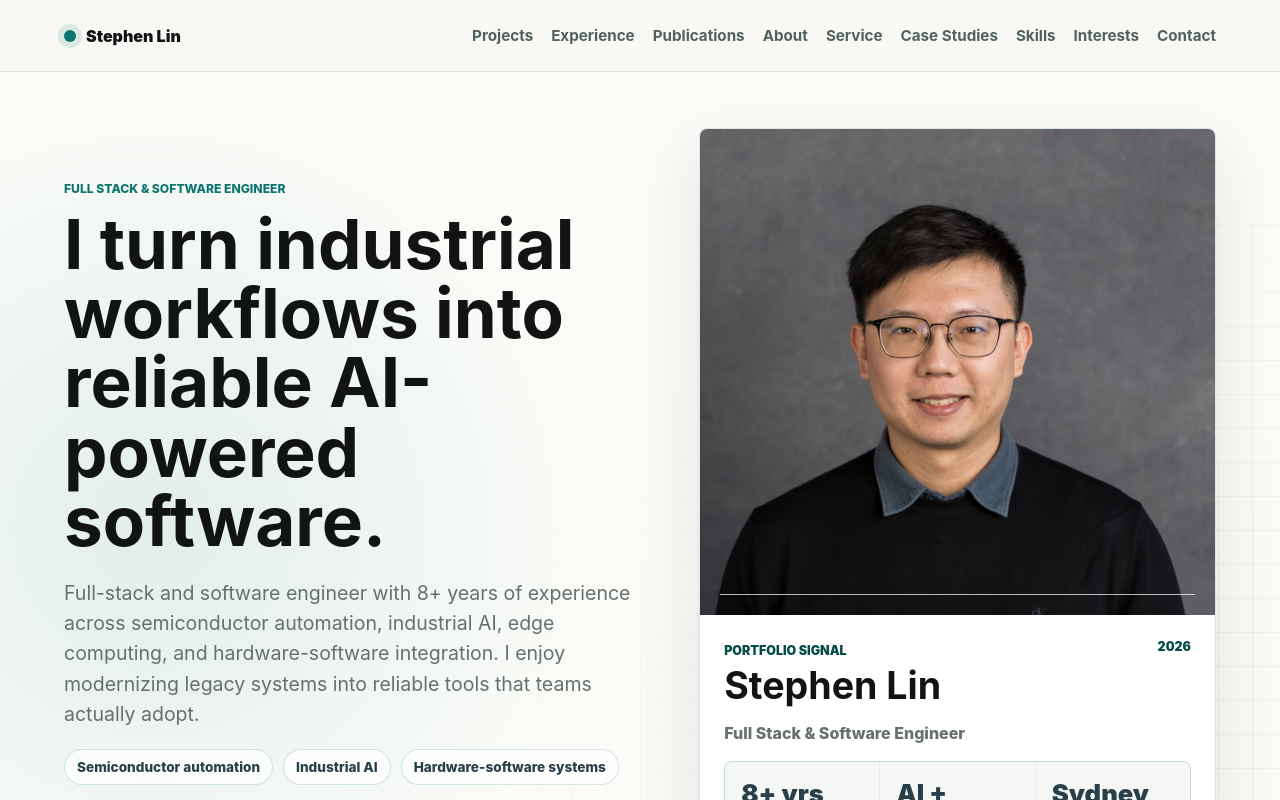
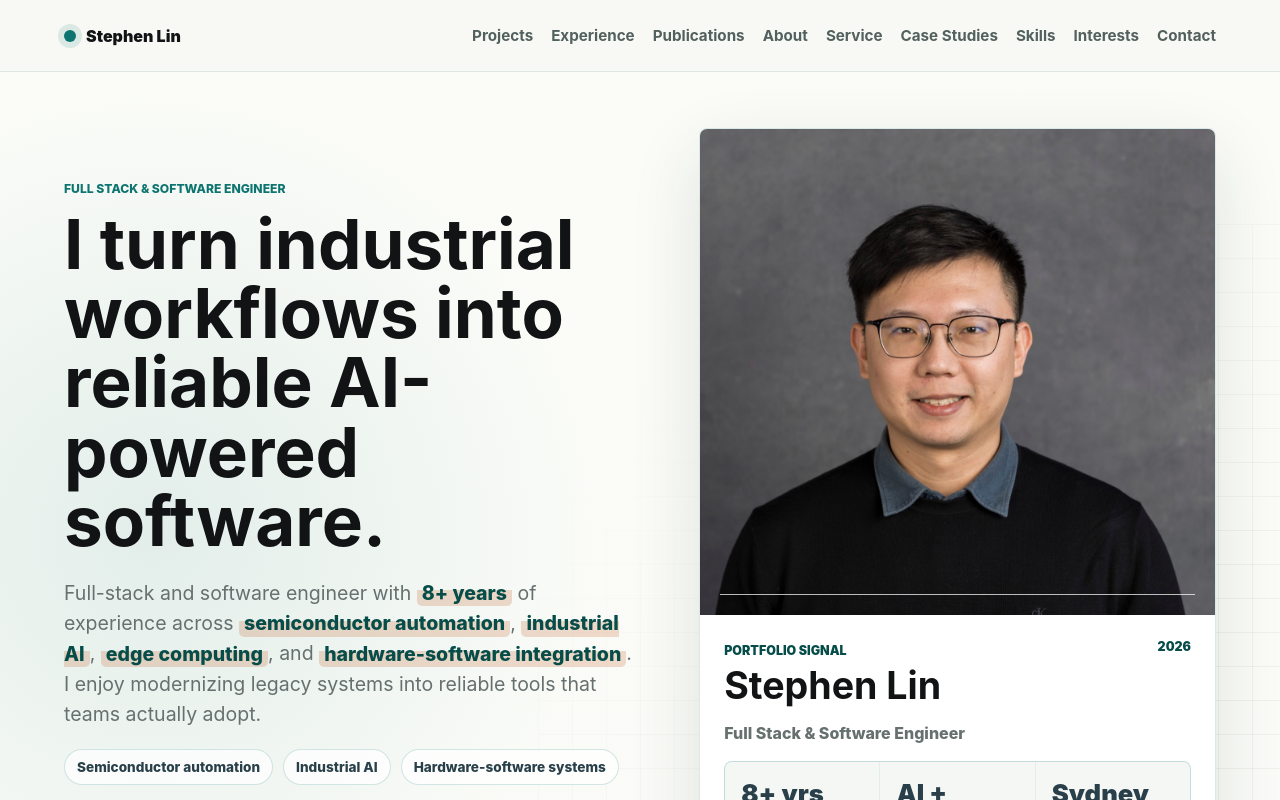
Before and after one commit to stephentclin/stephentclin.github.io, a React (Vite) app: page / in a window 1280 px wide. Shown: the top 800 px of the page. Built offline with nearby package versions, Linux system fonts and the light colour scheme.

Commit message:
add some highlight words, and achievement in TSMC

```diff
--- a/src/data/experience.js
+++ b/src/data/experience.js
@@ -1,7 +1,7 @@
 export const experience = [
   {
     role: "Full Stack Engineer",
-    company: "Taiwan Semiconductor Manufacturing Cooperation (TSMC)",
+    company: "Taiwan Semiconductor Manufacturing Co. (TSMC)",
     period: "Sep 2022 - Oct 2025",
     logo: {
       src: "/images/logo-tsmc.svg",
@@ -11,9 +11,10 @@ export const experience = [
       "Built manufacturing automation systems using React, TypeScript, C#, Python, and Oracle SQL.",
       "Engineered ASP.NET Core RESTful APIs for large-scale real-time production data.",
       "Used ELK Stack for log analysis, reducing troubleshooting time by more than 10%.",
-      "Modernized legacy systems into an integrated platform adopted across 18 global factories.",
       "Established CI/CD pipelines with Docker, Kubernetes, and Azure DevOps.",
     ],
+    achievement:
+      "Refactored several legacy systems into an integrated system for 18 global factories, boosting adoption from 0% to 90% within two years and increasing the order auto-fill rate from 5% to 50%.",
   },
   {
     role: "Software Engineer",
--- a/src/main.jsx
+++ b/src/main.jsx
@@ -20,6 +20,71 @@ const navItems = [
   ["Interests", "#interests"],
   ["Contact", "#contact"],
 ];
+
+const highlightPhrases = [
+  "8+ years",
+  "semiconductor automation",
+  "industrial AI",
+  "edge computing",
+  "hardware-software integration",
+  "React",
+  "TypeScript",
+  "C#",
+  "Python",
+  "Oracle SQL",
+  "ASP.NET Core",
+  "real-time production data",
+  "ELK Stack",
+  "more than 10%",
+  "18 global factories",
+  "Docker",
+  "Kubernetes",
+  "Azure DevOps",
+  "PID",
+  "FFT",
+  "machine learning",
+  "TensorFlow",
+  "patented and published",
+  "90% adoption",
+  "0% to 90%",
+  "within two years",
+  "5% to 50%",
+  "20 micrometers",
+  "Data Science & AI",
+  "Cybersecurity",
+  "WMA 83",
+  "GPA 4.03 / 4.3",
+  "GPA 3.89 / 4.3",
+  "TSMC Foundation",
+  "remote elementary schools",
+  "hands-on learning",
+  "Airballers",
+  "Sydney Social Basketball",
+  "USYD club activities",
+];
+
+const highlightMatcher = new RegExp(
+  `(${highlightPhrases
+    .slice()
+    .sort((a, b) => b.length - a.length)
+    .map((phrase) => phrase.replace(/[.*+?^${}()|[\]\\]/g, "\\$&"))
+    .join("|")})`,
+  "g",
+);
+
+function HighlightText({ text }) {
+  if (!text) return null;
+
+  return text.split(highlightMatcher).map((part, index) =>
+    highlightPhrases.includes(part) ? (
+      <mark className="text-highlight" key={`${part}-${index}`}>
+        {part}
+      </mark>
+    ) : (
+      part
+    ),
+  );
+}
 
 function ExternalLink({ href, children }) {
   if (!href) return null;
@@ -68,7 +133,9 @@ function Hero() {
       <div className="hero-copy">
         <p className="eyebrow">{profile.role}</p>
         <h1>{profile.headline}</h1>
-        <p className="lead">{profile.summary}</p>
+        <p className="lead">
+          <HighlightText text={profile.summary} />
+        </p>
         <div className="signal-row" aria-label="Professional highlights">
           {profile.highlights.map((item) => (
             <span key={item}>{item}</span>
@@ -134,7 +201,9 @@ function ProjectCard({ project }) {
       </div>
       <div>
         <h3>{project.name}</h3>
-        <p>{project.summary}</p>
+        <p>
+          <HighlightText text={project.summary} />
+        </p>
         <div className="tag-row">
           {project.stack.map((item) => (
             <span className="tag" key={item}>
@@ -172,7 +241,7 @@ function Experience() {
         <p className="eyebrow">Experience</p>
         <h2>Industrial software, automation, and AI systems</h2>
         <p>
-          Experience shaped by production environments: real-time data, factory workflows, hardware integration, and systems that need to be adopted by users at scale.
+          <HighlightText text="Experience shaped by production environments: real-time data, factory workflows, hardware integration, and systems that need to be adopted by users at scale." />
         </p>
       </div>
       <div className="experience-list">
@@ -194,9 +263,16 @@ function Experience() {
             </div>
             <ul>
               {job.highlights.map((item) => (
-                <li key={item}>{item}</li>
+                <li key={item}>
+                  <HighlightText text={item} />
+                </li>
               ))}
             </ul>
+            {job.achievement ? (
+              <div className="achievement-callout">
+                <strong>Achievement:</strong> <HighlightText text={job.achievement} />
+              </div>
+            ) : null}
           </article>
         ))}
       </div>
@@ -212,7 +288,7 @@ function Publications() {
           <p className="eyebrow">Publications & patent</p>
           <h2>Applied machine-tool research and intellectual property</h2>
           <p>
-            Published and patented work from industrial machine-tool software research, connecting CNC control, tool management, and intelligent value-added applications.
+            <HighlightText text="Published and patented work from industrial machine-tool software research, connecting CNC control, tool management, and intelligent value-added applications." />
           </p>
         </div>
         <div className="publication-list">
@@ -240,7 +316,7 @@ function About() {
         <article className="about-card about-intro">
           <h3>Current focus</h3>
           <p>
-            I am continuing my Computer Science studies at the University of Sydney, focusing on Data Science & AI and Cybersecurity. My academic path connects software engineering with industrial systems, machine learning, signal processing, and practical automation.
+            <HighlightText text="I am continuing my Computer Science studies at the University of Sydney, focusing on Data Science & AI and Cybersecurity. My academic path connects software engineering with industrial systems, machine learning, signal processing, and practical automation." />
           </p>
         </article>
         <div className="education-list">
@@ -259,7 +335,9 @@ function About() {
                   </p>
                 </div>
               </div>
-              <p>{item.focus}</p>
+              <p>
+                <HighlightText text={item.focus} />
+              </p>
             </article>
           ))}
         </div>
@@ -280,12 +358,14 @@ function CaseStudies() {
               <h3>{study.title}</h3>
             </div>
             <div>
-              <p>{study.problem}</p>
               <p>
-                <strong>Technical decision:</strong> {study.decision}
+                <HighlightText text={study.problem} />
               </p>
               <p>
-                <strong>Result:</strong> {study.result}
+                <strong>Technical decision:</strong> <HighlightText text={study.decision} />
+              </p>
+              <p>
+                <strong>Result:</strong> <HighlightText text={study.result} />
               </p>
               {study.links ? (
                 <div className="case-study-links">
@@ -301,13 +381,17 @@ function CaseStudies() {
                   <div className="showcase-header">
                     <p className="eyebrow">Result showcase</p>
                     <h4 id={`${study.id}-showcase-title`}>{study.showcase.title}</h4>
-                    <p>{study.showcase.summary}</p>
+                    <p>
+                      <HighlightText text={study.showcase.summary} />
+                    </p>
                   </div>
                   <div className="showcase-grid">
                     {study.showcase.figures.map((figure) => (
                       <figure className="case-study-image" key={figure.src}>
                         <img src={figure.src} alt={figure.alt} />
-                        <figcaption>{figure.caption}</figcaption>
+                        <figcaption>
+                          <HighlightText text={figure.caption} />
+                        </figcaption>
                       </figure>
                     ))}
                   </div>
@@ -329,7 +413,11 @@ function CaseStudies() {
                       allowFullScreen
                     />
                   </div>
-                  {study.video.caption ? <p className="case-study-video-caption">{study.video.caption}</p> : null}
+                  {study.video.caption ? (
+                    <p className="case-study-video-caption">
+                      <HighlightText text={study.video.caption} />
+                    </p>
+                  ) : null}
                 </>
               ) : null}
               {study.futureWork ? (
@@ -342,7 +430,9 @@ function CaseStudies() {
                     {study.futureWork.map((item) => (
                       <article className="future-work-card" key={item.title}>
                         <h5>{item.title}</h5>
-                        <p>{item.description}</p>
+                        <p>
+                          <HighlightText text={item.description} />
+                        </p>
                       </article>
                     ))}
                   </div>
@@ -363,7 +453,9 @@ function ServiceLeadership() {
         <div>
           <p className="eyebrow">Service & leadership</p>
           <h2>Community roles and team leadership</h2>
-          <p>{serviceLeadership.summary}</p>
+          <p>
+            <HighlightText text={serviceLeadership.summary} />
+          </p>
         </div>
         <div className="service-groups">
           {serviceLeadership.groups.map((group) => (
@@ -376,7 +468,9 @@ function ServiceLeadership() {
                       <h4>{item.title}</h4>
                       <span>{item.meta}</span>
                     </div>
-                    <p>{item.description}</p>
+                    <p>
+                      <HighlightText text={item.description} />
+                    </p>
                   </article>
                 ))}
               </div>
@@ -416,7 +510,11 @@ function Interests() {
         {profile.interests.map((interest) => (
           <article className="interest-item" key={interest.name}>
             <h3>{interest.name}</h3>
-            {interest.detail ? <p>{interest.detail}</p> : null}
+            {interest.detail ? (
+              <p>
+                <HighlightText text={interest.detail} />
+              </p>
+            ) : null}
           </article>
         ))}
       </div>
--- a/src/styles.css
+++ b/src/styles.css
@@ -175,6 +175,14 @@ nav a:hover,
   font-weight: 800;
   letter-spacing: 0;
   text-transform: uppercase;
+}
+
+.text-highlight {
+  padding: 0.08em 0.26em;
+  border-radius: 5px;
+  background: linear-gradient(180deg, rgba(255, 255, 255, 0) 42%, rgba(196, 106, 53, 0.24) 42%);
+  color: var(--accent-strong);
+  font-weight: 850;
 }
 
 h1,
@@ -702,6 +710,19 @@ h5 {
   line-height: 1.6;
 }
 
+.achievement-callout {
+  margin: 18px 0 0 18px;
+  padding: 14px 18px;
+  border-left: 5px solid var(--accent);
+  background: rgba(237, 243, 239, 0.74);
+  color: var(--muted);
+  line-height: 1.6;
+}
+
+.achievement-callout strong {
+  color: var(--ink);
+}
+
 .publications-section {
   background:
     linear-gradient(180deg, rgba(247, 248, 245, 0.9), rgba(255, 255, 255, 0.9)),
```
